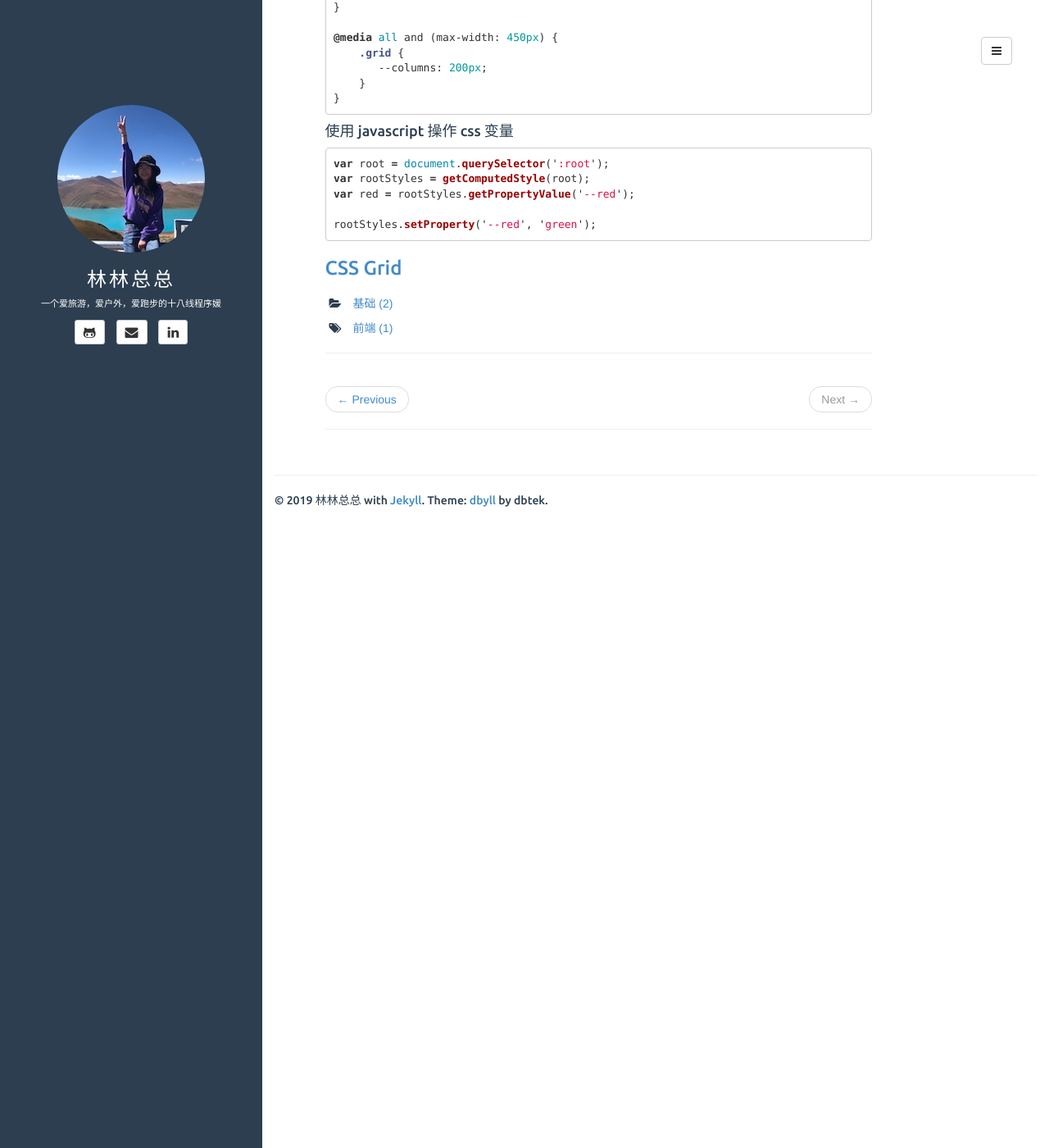
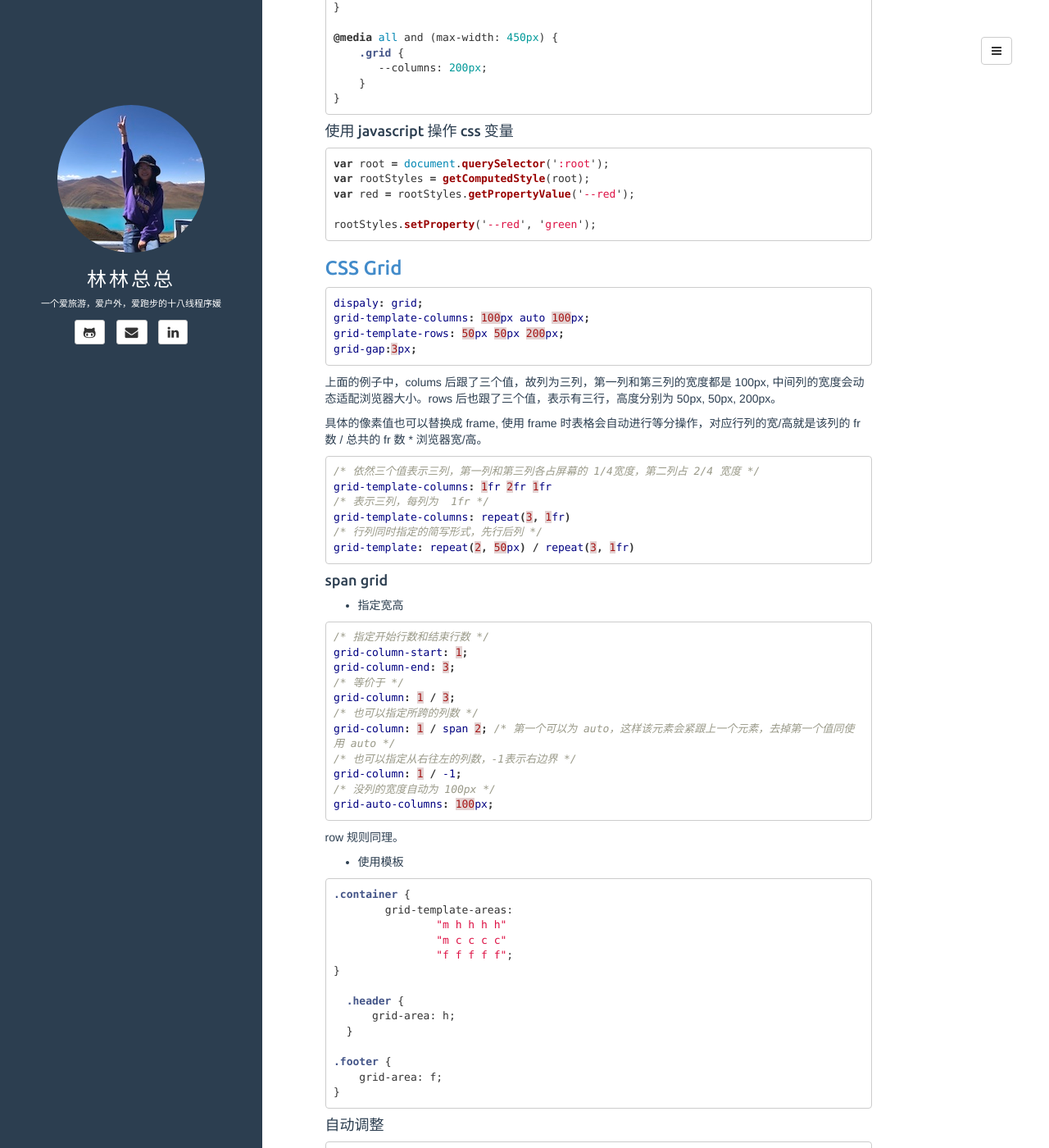
Before and after one commit to LindseyZhang/LindseyZhang.github.io, a Jekyll site: the page built from _posts/2019-01-12-CSS-note.md, in a window 1280 px wide and 1400 px high, scrolled down 4672 px. Shown: the whole window at 82% size. Built offline with Jekyll 4.4.1, drawn with Linux system fonts in a browser that asks for light colours; some of the changed text lies outside the part shown.

Commit message:
add css note about grid

````diff
--- a/_posts/2019-01-12-CSS-note.md
+++ b/_posts/2019-01-12-CSS-note.md
@@ -312,3 +312,116 @@ rootStyles.setProperty('--red', 'green');
 ```
 
 ### [CSS Grid]( https://scrimba.com/g/gR8PTE)
+
+```css
+dispaly: grid;
+grid-template-columns: 100px auto 100px;
+grid-template-rows: 50px 50px 200px;
+grid-gap:3px;
+```
+
+上面的例子中，colums 后跟了三个值，故列为三列，第一列和第三列的宽度都是 100px, 中间列的宽度会动态适配浏览器大小。rows 后也跟了三个值，表示有三行，高度分别为 50px, 50px, 200px。
+
+具体的像素值也可以替换成 frame, 使用 frame 时表格会自动进行等分操作，对应行列的宽/高就是该列的 fr 数 / 总共的 fr 数 * 浏览器宽/高。
+
+```css
+/* 依然三个值表示三列，第一列和第三列各占屏幕的 1/4宽度，第二列占 2/4 宽度 */
+grid-template-columns: 1fr 2fr 1fr
+/* 表示三列，每列为  1fr */
+grid-template-columns: repeat(3, 1fr)
+/* 行列同时指定的简写形式，先行后列 */
+grid-template: repeat(2, 50px) / repeat(3, 1fr)
+```
+
+#### span grid
+
+* 指定宽高
+
+```css
+/* 指定开始行数和结束行数 */
+grid-column-start: 1;
+grid-column-end: 3;
+/* 等价于 */
+grid-column: 1 / 3;
+/* 也可以指定所跨的列数 */
+grid-column: 1 / span 2; /* 第一个可以为 auto，这样该元素会紧跟上一个元素，去掉第一个值同使用 auto */
+/* 也可以指定从右往左的列数，-1表示右边界 */
+grid-column: 1 / -1;
+/* 没列的宽度自动为 100px */
+grid-auto-columns: 100px;
+```
+
+row 规则同理。
+
+* 使用模板
+
+```css
+.container {
+	grid-template-areas:
+  		"m h h h h"
+  		"m c c c c"
+  		"f f f f f";
+}
+
+  .header {
+      grid-area: h;
+  }
+
+.footer {
+    grid-area: f;
+}
+```
+
+#### 自动调整
+
+```css
+/* 将repeat 的第一个参数替换为 auto-fit, 列数会根据浏览器宽度自动调整。*/
+grid-template-columns: repeat(auto-fit, 100px);
+
+/* 使用 minmax, 指定最小宽度为 100px, 当宽度不是 100px 的整数倍时，宽度会均匀分割*/
+grid-template-columns: repeat(auto-fit, minmax(100px,1fr));
+```
+
+#### 自动填充合适大小空间
+
+```css
+/*默认值为 row, dense 会将后面可以填入前面空闲区域的元素提前，填充空缺*/
+grid-auto-flow: dense
+```
+
+#### grid 位置及对齐
+
+```css
+/* 控制水平方向 */
+justify-content: [left | center | left | space-around | space-evenly | space-between]
+/* 控制垂直方向 */
+align-content: center;
+```
+
+对行使用 space-evenly 的效果
+
+![space-evenly](/assets/image/css-note/space-evenly.png)
+
+对行使用 space-around 的效果
+
+![space-around](/assets/image/css-note/space-around.png)
+
+对行使用 space-between 的效果
+
+![space-between](/assets/image/css-note/space-between.png)
+
+*item设定（几乎不使用）*
+
+```css
+/* 对表格元素进行设定 */
+align-items: [strench | start | center | end]
+/* 对元素自己进行设定 */
+justify-self: [strench | start | center | end]
+align-self: [strench | start | center | end]
+```
+
+#### auto-fit vs auto-fill
+
+![auto-fit-vs-auto-fill](/assets/image/css-note/auto-fit-vs-auto-fill.png)
+
+在元素个数超过一行时行为相同，当元素个数只有一行且元素个数 * 宽度 小于 浏览器宽度时，auto-fit 会自动拉伸元素使其充满一行，auto-fill 会添加空白元素，现有元素不会充满一整行。
````
Also changed, not shown: assets/image/css-note/auto-fit-vs-auto-fill.png (added), assets/image/css-note/space-around.png (added), assets/image/css-note/space-between.png (added), assets/image/css-note/space-evenly.png (added), 1 other file.
